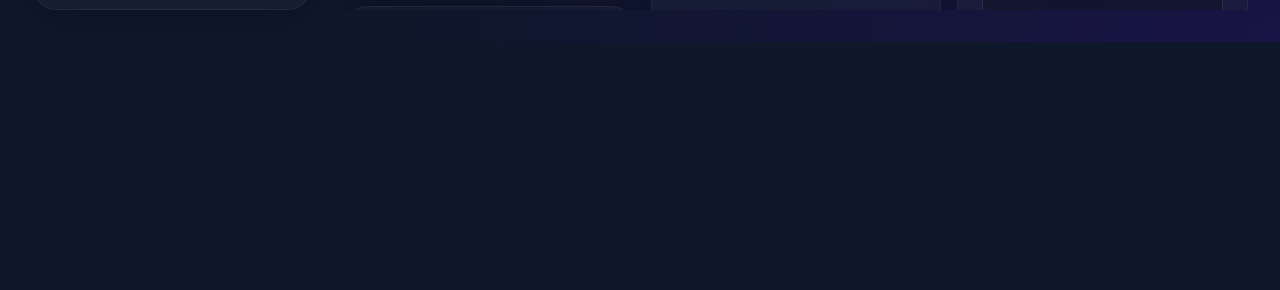
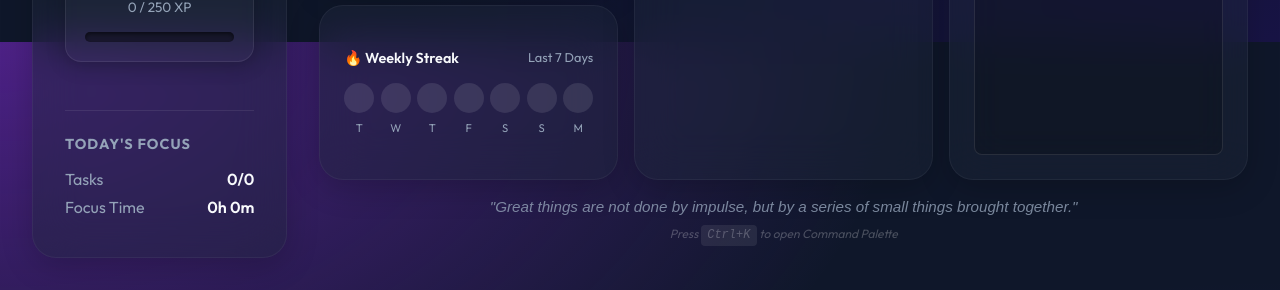
Before and after one commit to Triargi/productivity-tracker, a plain HTML site: page index.html in a window 1280 px wide. Shown: the part 758-1048 px from the top of the page. Before the commit the page ends 800 px from the top, so only its background shows below. Drawn offline with nearby package versions, Linux system fonts and the light colour scheme.

Commit message:
style: Allow grid expansion to prevent bottom boxes from cutting off

```diff
--- a/index.html
+++ b/index.html
@@ -59,7 +59,7 @@
         <!-- Main Content -->
         <main class="main-content">
             <!-- Dashboard View -->
-            <div id="view-dashboard" class="view-section active-view" style="display: flex; flex-direction: column; height: 100%; padding-top: 0; overflow: hidden;">
+            <div id="view-dashboard" class="view-section active-view" style="display: flex; flex-direction: column; flex: 1; padding-top: 0;">
 
                 <button id="exit-zen-btn" style="display: none; position: fixed; top: 2rem; right: 2rem; width: 50px; height: 50px; border-radius: 50%; background: rgba(255, 255, 255, 0.1); backdrop-filter: blur(20px); border: 1px solid rgba(255,255,255,0.2); color: #fff; font-size: 1.5rem; align-items: center; justify-content: center; cursor: pointer; z-index: 100; transition: all 0.3s;"><i class="ph ph-x"></i></button>
                   <!-- Command Center Header -->
@@ -130,7 +130,7 @@
                 </section>
 
                 <!-- Dashboard Bottom Grid (3 Columns) -->
-                <section class="dashboard-bottom-grid" style="display: grid; grid-template-columns: repeat(3, minmax(0, 1fr)); gap: 1rem; align-items: stretch; flex: 1; min-height: 0;">
+                <section class="dashboard-bottom-grid" style="display: grid; grid-template-columns: repeat(3, minmax(0, 1fr)); gap: 1rem; align-items: stretch; flex: 1;">
 
                     <!-- Column 1 -->
                     <div style="display: flex; flex-direction: column; gap: 1rem; height: 100%;">
--- a/style.css
+++ b/style.css
@@ -68,7 +68,7 @@ body {
     gap: 2rem;
     width: 95vw;
     max-width: 1800px;
-    height: calc(100vh - 4rem);
+    min-height: calc(100vh - 4rem);
 }
 
 .glass-panel {
@@ -170,13 +170,15 @@ body {
 /* Main Content */
 .main-content {
     width: 100%;
-    height: 100%;
-    overflow: hidden;
+    display: flex;
+    flex-direction: column;
 }
 
 .view-section {
     width: 100%;
-    height: 100%;
+    flex: 1;
+    display: flex;
+    flex-direction: column;
     animation: fadeIn 0.3s ease-in-out;
 }
 
```
